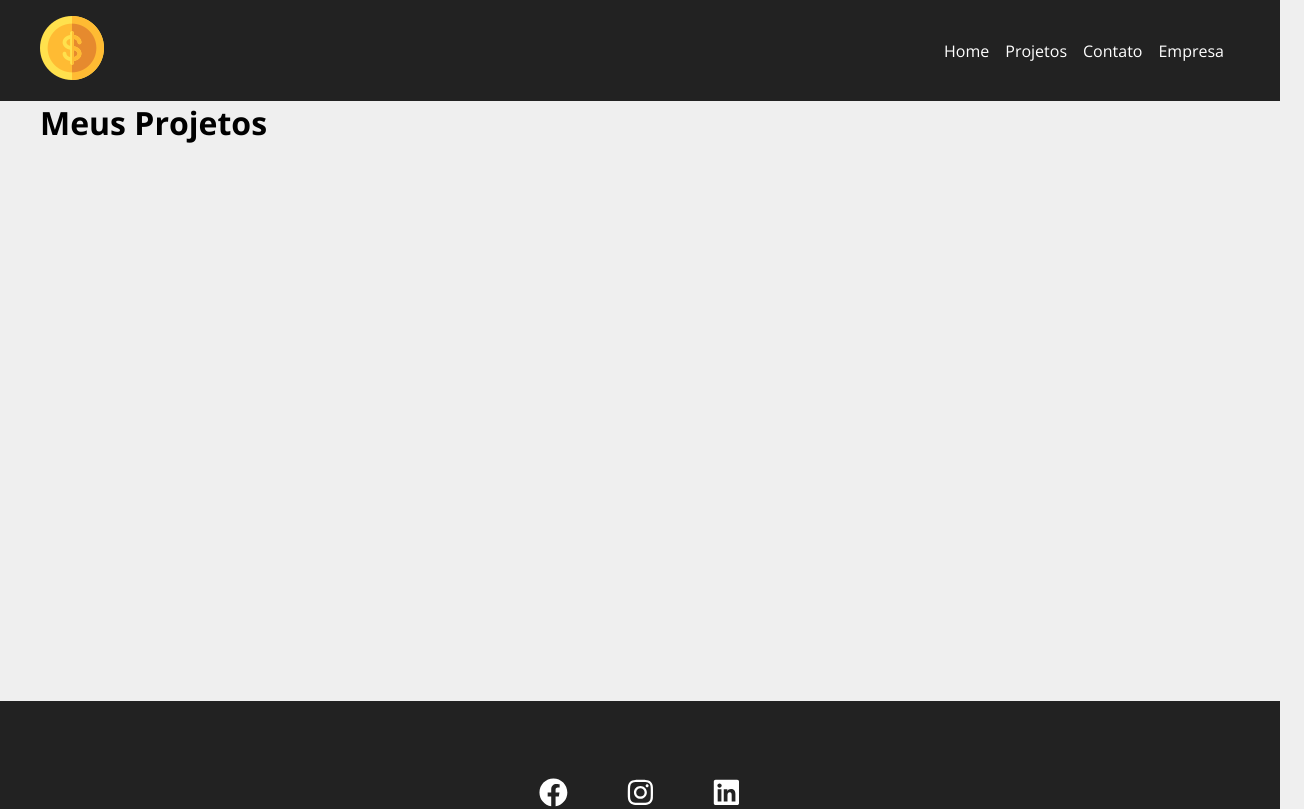
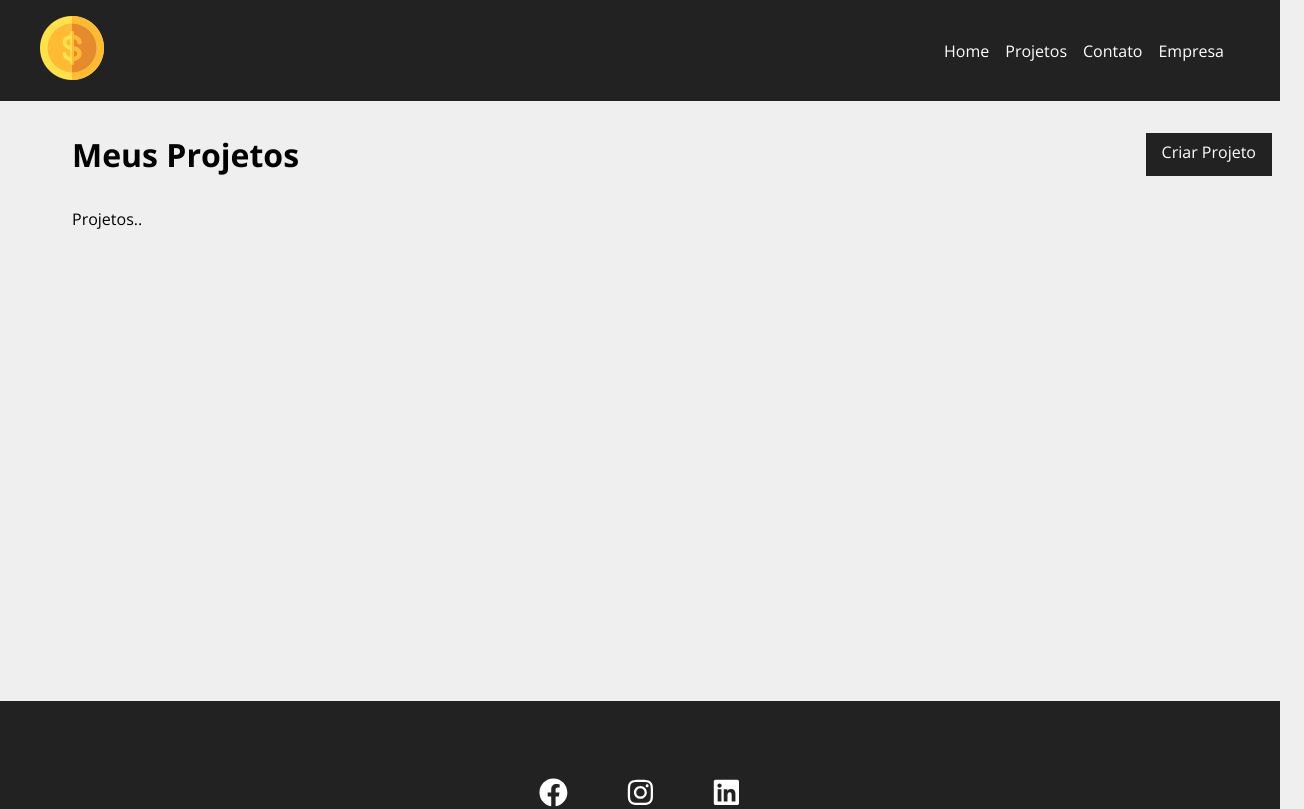
Before and after one commit to Luiz14es/Costs, a React (Create React App) app in the folder costs/: page /projects in a window 1280 px wide. Shown: the top 809 px of the page, 1304 px wide, since content can reach past the window. Built offline with nearby package versions, Linux system fonts and the light colour scheme.

Commit message:
Criando Dashboard

```diff
--- /dev/null
+++ b/costs/src/components/pages/Project.module.css
@@ -0,0 +1,9 @@
+.project_container{
+    padding: 2em;
+}
+
+.title_container{
+    display: flex;
+    justify-content: space-between;
+    margin-bottom: 2em;
+}
--- a/costs/src/components/pages/Projects.js
+++ b/costs/src/components/pages/Projects.js
@@ -1,5 +1,9 @@
 import { useLocation } from "react-router-dom";
 import Message from "./layout/Message";
+
+import Container from "../pages/layout/Container";
+import styles from "./Project.module.css";
+import LinkButton from "./layout/LinkButton";
 
 function Projects() {
   const location = useLocation();
@@ -9,9 +13,15 @@
   }
 
   return (
-    <div>
-      <h1>Meus Projetos</h1>
+    <div className={styles.project_container}>
+      <div className={styles.title_container}>
+        <h1>Meus Projetos</h1>
+        <LinkButton to="/newproject" text="Criar Projeto"/>
+      </div>
       {message && <Message type="success" msg={message} />}
+      <Container customClass="start">
+        <p>Projetos..</p>
+      </Container>
     </div>
   );
 }
```
